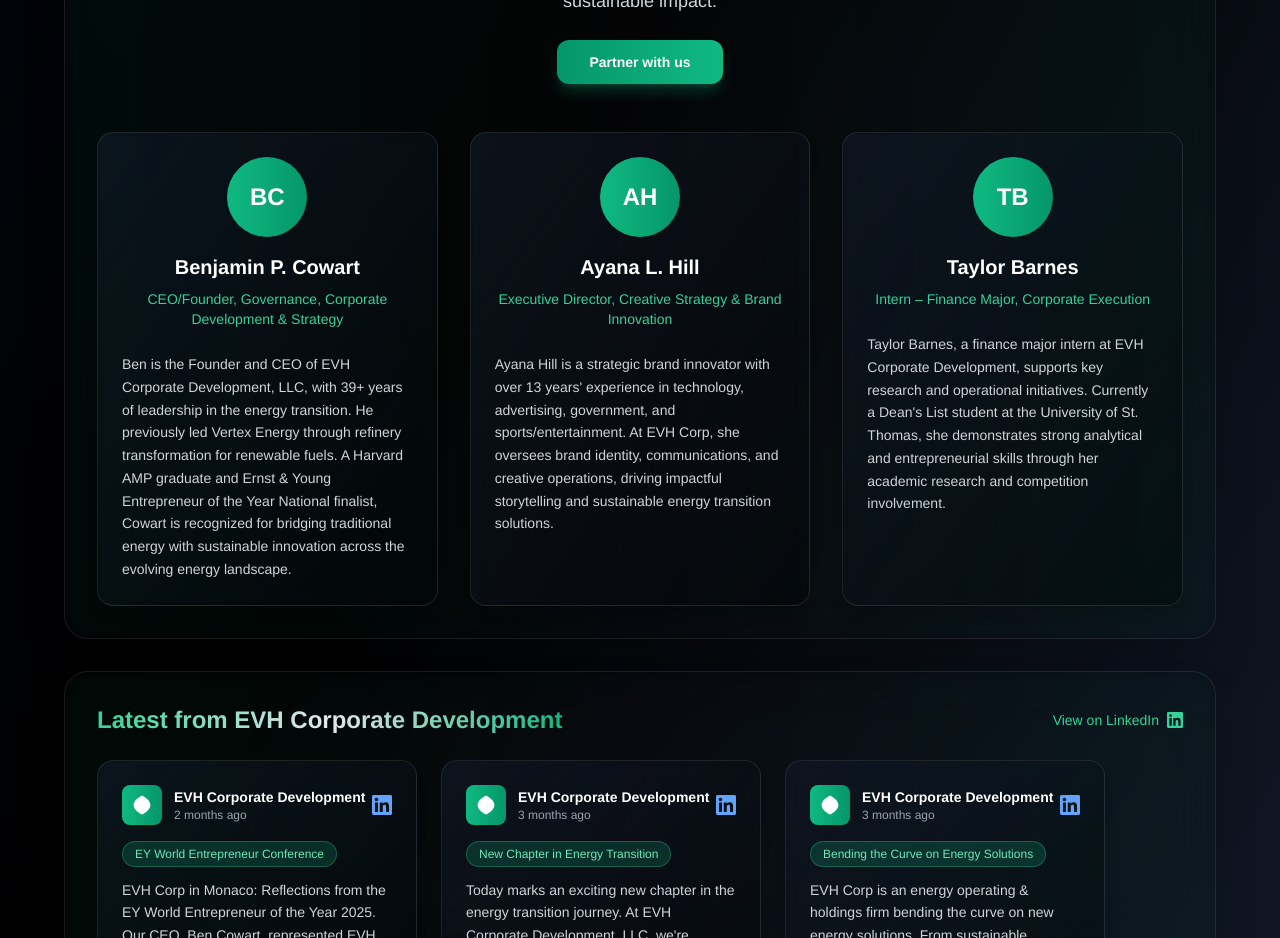
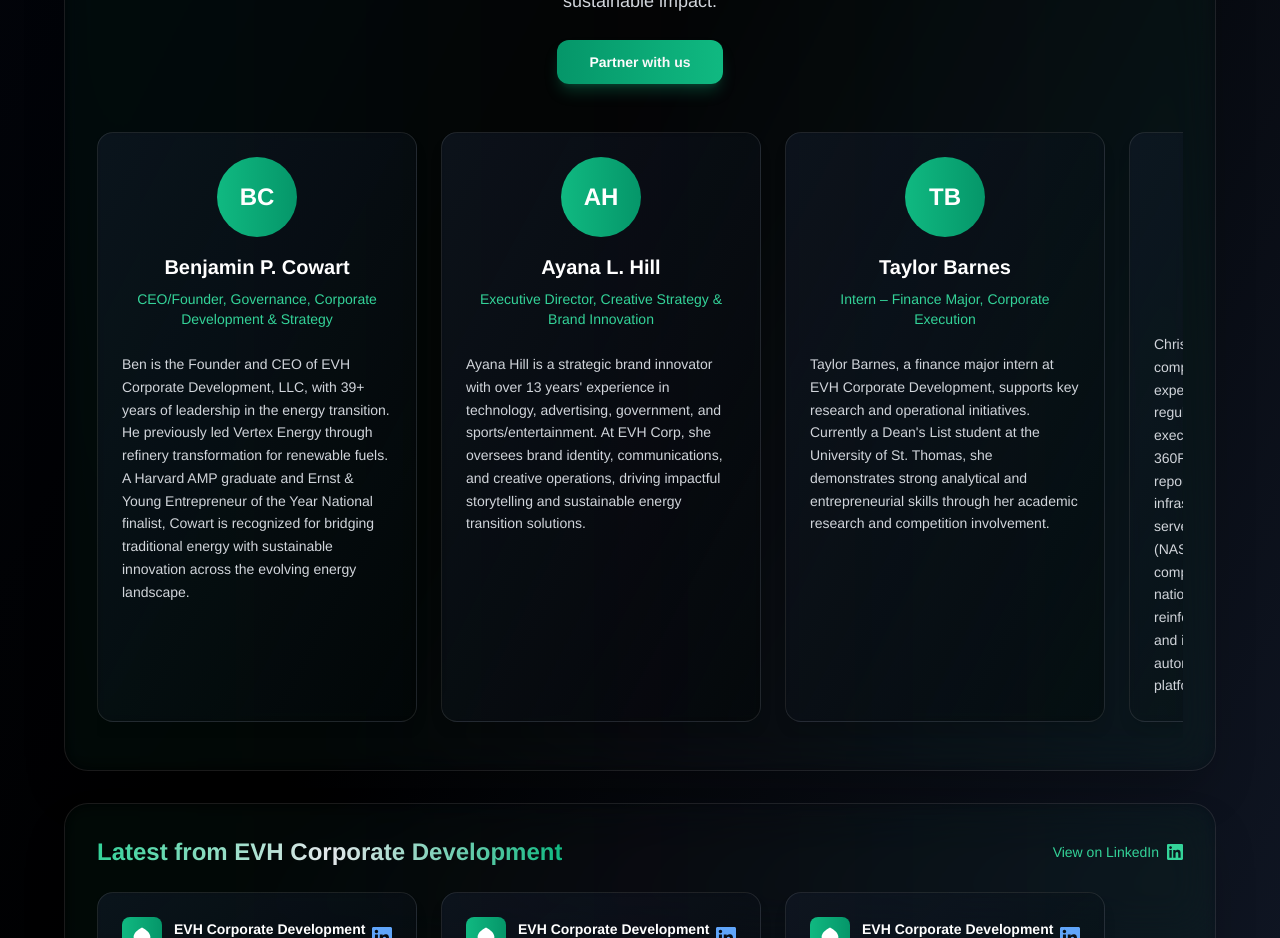
Before and after one commit to Taylorbarnes/evhaiweb, a Next.js app: page / in a window 1280 px wide. Shown: the part 1240-2178 px from the top of the page. Built offline with nearby package versions, Linux system fonts and the light colour scheme.

Commit message:
added-paul-and-chris

```diff
--- a/app/page.js
+++ b/app/page.js
@@ -226,10 +226,11 @@
               </div>
             </div>
 
-            {/* Leadership Team Grid */}
-            <div className="grid md:grid-cols-2 lg:grid-cols-3 gap-8">
+            {/* Leadership Team Horizontal Scroll */}
+            <div className="overflow-x-auto scrollbar-hide">
+              <div className="flex gap-6 pb-4" style={{ width: 'max-content' }}>
                 {/* Benjamin P. Cowart */}
-              <div className="bg-gradient-to-br from-gray-900/60 to-black/40 backdrop-blur-sm border border-white/10 rounded-2xl p-6 shadow-lg hover:shadow-xl transition-all duration-300 hover:border-emerald-400/30">
+                <div className="flex-shrink-0 w-80 bg-gradient-to-br from-gray-900/60 to-black/40 backdrop-blur-sm border border-white/10 rounded-2xl p-6 shadow-lg hover:shadow-xl transition-all duration-300 hover:border-emerald-400/30">
                   <div className="mb-6">
                     <div className="w-20 h-20 bg-gradient-to-r from-emerald-500 to-emerald-600 rounded-full flex items-center justify-center p-4 mx-auto mb-4">
                       <span className="text-2xl font-bold text-white">BC</span>
@@ -245,7 +246,7 @@
                 </div>
 
                 {/* Ayana L. Hill */}
-              <div className="bg-gradient-to-br from-gray-900/60 to-black/40 backdrop-blur-sm border border-white/10 rounded-2xl p-6 shadow-lg hover:shadow-xl transition-all duration-300 hover:border-emerald-400/30">
+                <div className="flex-shrink-0 w-80 bg-gradient-to-br from-gray-900/60 to-black/40 backdrop-blur-sm border border-white/10 rounded-2xl p-6 shadow-lg hover:shadow-xl transition-all duration-300 hover:border-emerald-400/30">
                   <div className="mb-6">
                     <div className="w-20 h-20 bg-gradient-to-r from-emerald-500 to-emerald-600 rounded-full flex items-center justify-center p-4 mx-auto mb-4">
                       <span className="text-2xl font-bold text-white">AH</span>
@@ -261,7 +262,7 @@
                 </div>
 
                 {/* Taylor Barnes */}
-              <div className="bg-gradient-to-br from-gray-900/60 to-black/40 backdrop-blur-sm border border-white/10 rounded-2xl p-6 shadow-lg hover:shadow-xl transition-all duration-300 hover:border-emerald-400/30 md:col-span-2 lg:col-span-1">
+                <div className="flex-shrink-0 w-80 bg-gradient-to-br from-gray-900/60 to-black/40 backdrop-blur-sm border border-white/10 rounded-2xl p-6 shadow-lg hover:shadow-xl transition-all duration-300 hover:border-emerald-400/30">
                   <div className="mb-6">
                     <div className="w-20 h-20 bg-gradient-to-r from-emerald-500 to-emerald-600 rounded-full flex items-center justify-center p-4 mx-auto mb-4">
                       <span className="text-2xl font-bold text-white">TB</span>
@@ -274,6 +275,39 @@
                   <p className="text-gray-300 text-sm leading-relaxed">
                     Taylor Barnes, a finance major intern at EVH Corporate Development, supports key research and operational initiatives. Currently a Dean's List student at the University of St. Thomas, she demonstrates strong analytical and entrepreneurial skills through her academic research and competition involvement.
                   </p>
+                </div>
+
+                {/* Chris Carlson */}
+                <div className="flex-shrink-0 w-80 bg-gradient-to-br from-gray-900/60 to-black/40 backdrop-blur-sm border border-white/10 rounded-2xl p-6 shadow-lg hover:shadow-xl transition-all duration-300 hover:border-emerald-400/30">
+                  <div className="mb-6">
+                    <div className="w-20 h-20 bg-gradient-to-r from-emerald-500 to-emerald-600 rounded-full flex items-center justify-center p-4 mx-auto mb-4">
+                      <span className="text-2xl font-bold text-white">CC</span>
+                    </div>
+                    <h3 className="text-xl font-bold text-white text-center mb-2">Chris Carlson</h3>
+                    <p className="text-emerald-400 text-sm font-medium text-center mb-4">
+                      CFO
+                    </p>
+                  </div>
+                  <p className="text-gray-300 text-sm leading-relaxed">
+                    Christopher Carlson is a veteran public company CFO with over 20 years of experience leading financial strategy, regulatory compliance, and capital markets execution. As Chief Financial Officer at 360Fuel, he brings deep expertise in SEC reporting, investor relations, and infrastructure finance. Previously, he served as CFO of Vertex Energy (NASDAQ: VTNR), where he led the company's public market transition and national growth strategy. His leadership reinforces 360Fuel's operational discipline and institutional alignment as it scales its automated, AI-powered retail energy platform.
+                  </p>
+                </div>
+
+                {/* Paul Cowart */}
+                <div className="flex-shrink-0 w-80 bg-gradient-to-br from-gray-900/60 to-black/40 backdrop-blur-sm border border-white/10 rounded-2xl p-6 shadow-lg hover:shadow-xl transition-all duration-300 hover:border-emerald-400/30">
+                  <div className="mb-6">
+                    <div className="w-20 h-20 bg-gradient-to-r from-emerald-500 to-emerald-600 rounded-full flex items-center justify-center p-4 mx-auto mb-4">
+                      <span className="text-2xl font-bold text-white">PC</span>
+                    </div>
+                    <h3 className="text-xl font-bold text-white text-center mb-2">Paul Cowart</h3>
+                    <p className="text-emerald-400 text-sm font-medium text-center mb-4">
+                      AI Product Manager
+                    </p>
+                  </div>
+                  <p className="text-gray-300 text-sm leading-relaxed">
+                    Paul is an IBM-certified Product Manager with deep expertise in artificial intelligence and a proven track record in sales. He combines a strong technical foundation with years of client-facing experience, allowing him to align product innovation with market needs. Paul is passionate about applying emerging technologies to create practical, growth-focused solutions, and his ability to connect strategy with execution makes him a valuable addition to the team.
+                  </p>
+                </div>
               </div>
             </div>
           </div>
```
Lines whose indentation alone changed are shown as unchanged.
